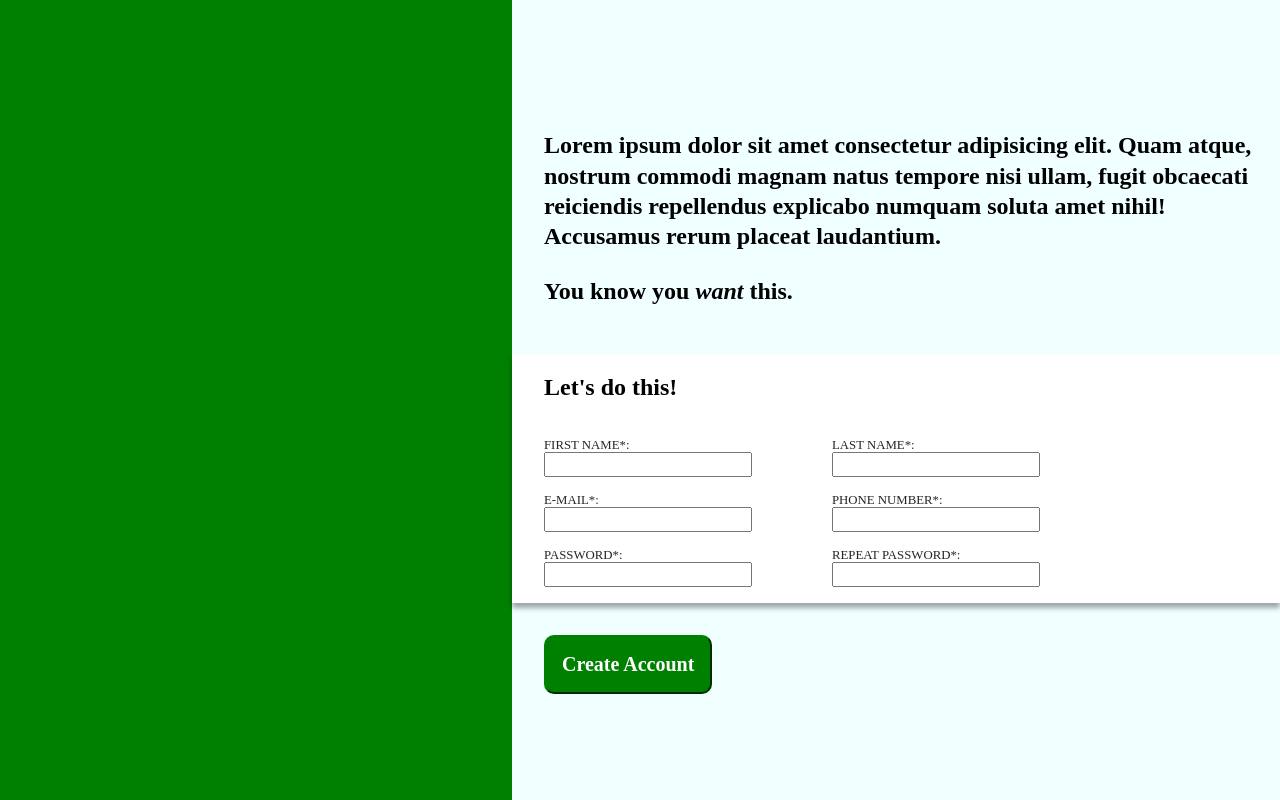
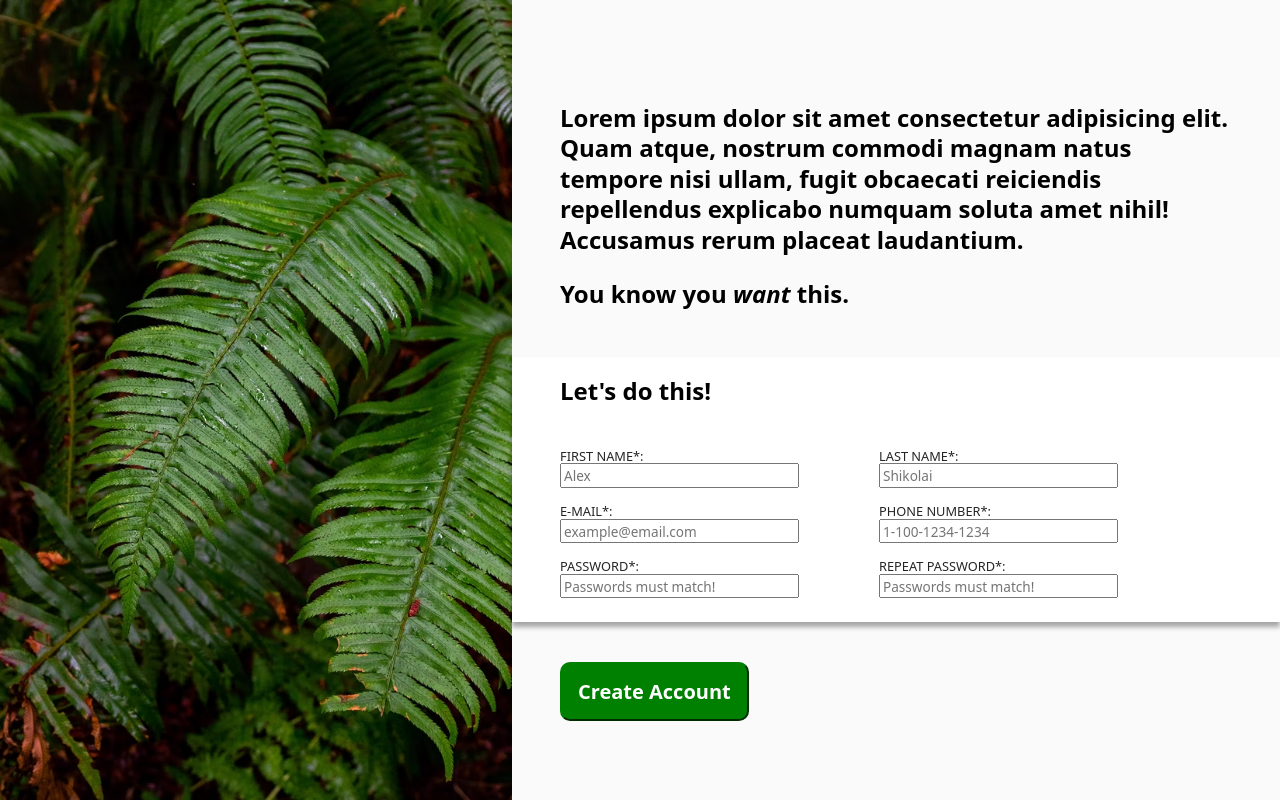
Before and after one commit to 0-daedalus/odin-signup-form, a plain HTML site: page index.html in a window 1280 px wide. Drawn offline with Linux system fonts and the light colour scheme.

Commit message:
Add more styling and validation

```diff
--- a/index.html
+++ b/index.html
@@ -27,29 +27,29 @@
                                 <div class="left">
                                     <div class="input">
                                         <label for="first-name">First name*:</label>
-                                        <input type="text" name="firstName" id="first-name" required>
+                                        <input type="text" name="firstName" id="first-name" placeholder="Alex" minlength="2" maxlength="15" required>
                                     </div>
                                     <div class="input">
                                         <label for="email">E-mail*:</label>
-                                        <input type="email" name="email" id="email" required>
+                                        <input type="email" name="email" id="email" placeholder="example@email.com" required>
                                     </div>
                                     <div class="input">
                                         <label for="password">Password*:</label>
-                                        <input type="password" name="password" id="password" pattern="(?=^.{8,}$)((?=.*\d)|(?=.*\W+))(?![.\n])(?=.*[A-Z])(?=.*[a-z]).*$" required>
+                                        <input type="password" name="password" id="password" placeholder="Passwords must match!" pattern="(?=^.{8,}$)((?=.*\d)|(?=.*\W+))(?![.\n])(?=.*[A-Z])(?=.*[a-z]).*$" required>
                                     </div>
                                 </div>
                                 <div class="right">
                                     <div class="input">
                                         <label for="last-name">Last name*:</label>
-                                        <input type="text" name="lasNname" id="last-name" required>
+                                        <input type="text" name="lastNname" id="last-name" placeholder="Shikolai" minlength="2" maxlength="15" required>
                                     </div>
                                     <div class="input">
                                         <label for="phone">Phone number*:</label>
-                                        <input type="tel" name="phoneNumber" id="phone" required>
+                                        <input type="tel" name="phoneNumber" id="phone" placeholder="1-100-1234-1234" required>
                                     </div>
                                     <div class="input">
                                         <label for="repeat-password">Repeat password*:</label>
-                                        <input type="password" name="repeatPassword" id="repeat-password" required>
+                                        <input type="password" name="repeatPassword" id="repeat-password" placeholder="Passwords must match!" required>
                                     </div>
                                 </div>
                             </div>
--- a/styles.css
+++ b/styles.css
@@ -8,11 +8,24 @@ input{
 
 body{
     box-sizing: border-box;
+    font-family:system-ui, -apple-system, BlinkMacSystemFont, 'Segoe UI', Roboto, Oxygen, Ubuntu, Cantarell, 'Open Sans', 'Helvetica Neue', sans-serif;
 }
 
 button, input, select, textarea{
     font-family: inherit;
     font-size: 100%;
+}
+
+input::placeholder{
+    font-size: .85rem;
+}
+
+input:valid{
+    border: 2px solid green;
+}
+
+input:not(:placeholder-shown):invalid{
+    border: 1px solid red;
 }
 
 .container{
@@ -26,11 +39,14 @@ button, input, select, textarea{
 .left-side{
     flex: 2;
     background-color: green;
+    background-image: url(./images/leaf.avif);
+    background-size: cover;
+    background-repeat: no-repeat;
 }
 
 .right-side{
     flex: 3;
-    background-color: azure;
+    background-color: rgb(250, 250, 250);
     display: flex;
     flex-direction: column;
     justify-content: space-around;
@@ -46,10 +62,11 @@ button, input, select, textarea{
     line-height: 1.9rem;
     font-size: 1.5rem;
     font-weight: bold;
+    padding-right: 3rem;
 }
 
 .text-container, form>*{
-    padding-left: 2rem;
+    padding-left: 3rem;
 }
 
 .form-fields{
@@ -68,7 +85,7 @@ button, input, select, textarea{
     display: flex;
     flex-direction: column;
     gap: 1rem;
-    padding: 1rem 0;
+    padding: 1.5rem 0;
 }
 
 .left label, .right label{
@@ -77,7 +94,7 @@ button, input, select, textarea{
 }
 
 .form-submit{
-    margin-top: 2rem;
+    margin-top: 2.5rem;
 }
 .form-submit button{
     text-transform: capitalize;
```
Also changed, not shown: images/leaf.avif (added).
